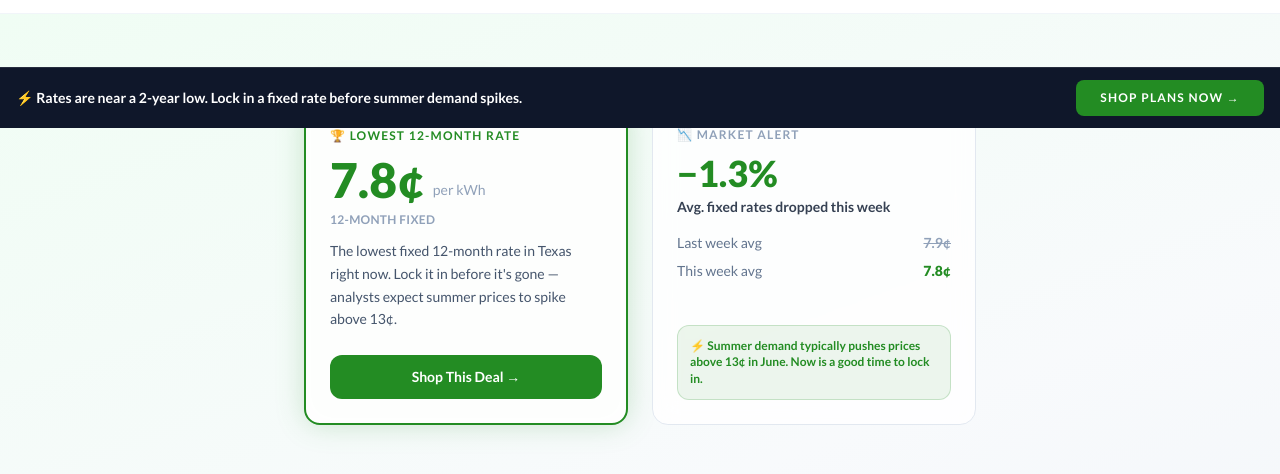
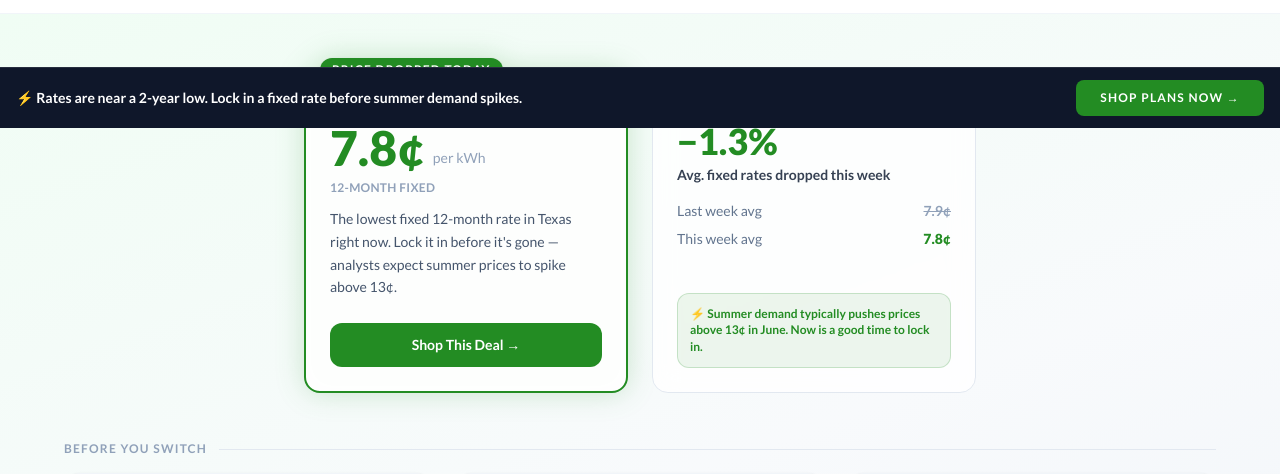
Before and after one commit to Agrawalm1/bestpwr, a Next.js app: page / in a window 1280 px wide. Shown: the part 733-1207 px from the top of the page. Built offline with nearby package versions, Linux system fonts and the light colour scheme.

Commit message:
Remove Today's Best Rates section label

```diff
--- a/src/components/BentoGrid.tsx
+++ b/src/components/BentoGrid.tsx
@@ -113,8 +113,7 @@ export default function BentoGrid() {
 
         {/* ── Section 1: Today's Best Rates ── */}
         <div>
-          <SectionLabel>Today&apos;s Best Rates</SectionLabel>
-          <div className="grid grid-cols-1 sm:grid-cols-2 gap-6 max-w-2xl mx-auto">
+<div className="grid grid-cols-1 sm:grid-cols-2 gap-6 max-w-2xl mx-auto">
             <DealCard
               featured
               badge="Price Dropped Today"
```
